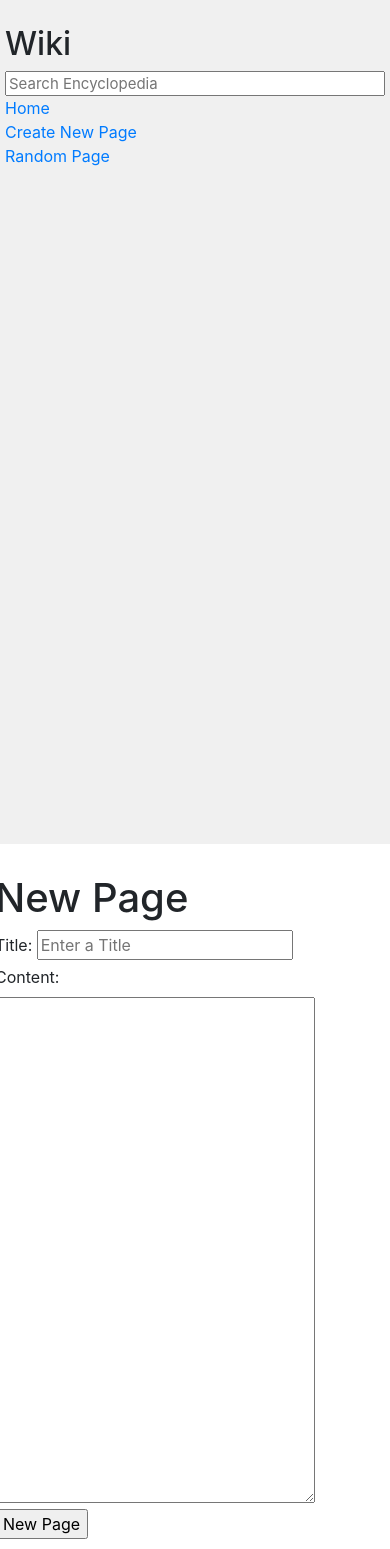
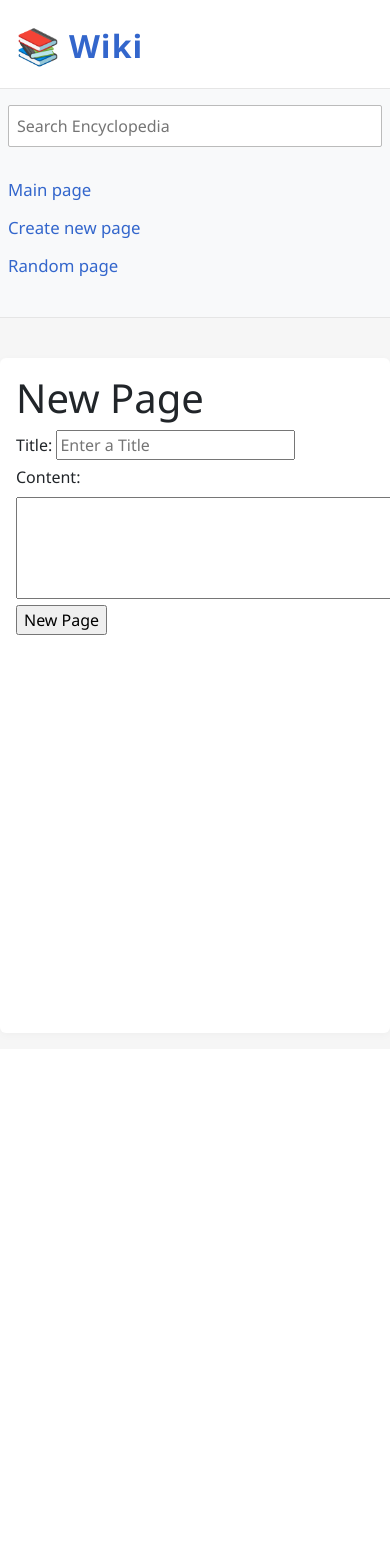
Before and after one commit to sozjamil/Wikipedia-Website, a Django app: page /new/ in a window 390 px wide; the page is wider, and only the part inside the window is pictured. After the commit the page ends 1035 px from the top of that part, so only its background shows below. Run offline with Django 3.2, Linux system fonts and the light colour scheme; some libraries are stand-ins or nearby versions.

Commit message:
updating UI

```diff
--- a/encyclopedia/static/encyclopedia/styles.css
+++ b/encyclopedia/static/encyclopedia/styles.css
@@ -1,4 +1,4 @@
-body {
+/* body {
     margin: 0;
     background-color: white;
 }
@@ -35,4 +35,4 @@ textarea {
 
 .sidebar h2 {
     margin-top: 5px;
-}
+} */
--- a/encyclopedia/templates/encyclopedia/layout.html
+++ b/encyclopedia/templates/encyclopedia/layout.html
@@ -1,37 +1,125 @@
 {% load static %}
 
 <!DOCTYPE html>
-
 <html lang="en">
-    <head>
-        <title>{% block title %}{% endblock %}</title>
-        <link rel="stylesheet" href="https://stackpath.bootstrapcdn.com/bootstrap/4.4.1/css/bootstrap.min.css" integrity="sha384-Vkoo8x4CGsO3+Hhxv8T/Q5PaXtkKtu6ug5TOeNV6gBiFeWPGFN9MuhOf23Q9Ifjh" crossorigin="anonymous">
-        <link href="{% static 'encyclopedia/styles.css' %}" rel="stylesheet">
-    </head>
-    <body>
+<head>
+    <title>{% block title %}Wiki{% endblock %}</title>
+    <meta name="viewport" content="width=device-width, initial-scale=1, shrink-to-fit=no">
+    <link rel="stylesheet" href="https://stackpath.bootstrapcdn.com/bootstrap/4.4.1/css/bootstrap.min.css">
+    <link href="{% static 'encyclopedia/styles.css' %}" rel="stylesheet">
+    <style>
+        body {
+            background: #f6f6f6;
+            font-family: 'Segoe UI', Arial, sans-serif;
+        }
+        .wiki-header {
+            background: #fff;
+            border-bottom: 1px solid #e5e5e5;
+            padding: 1.2rem 0 1rem 0;
+            margin-bottom: 0;
+            text-align: left;
+            box-shadow: 0 2px 4px rgba(0,0,0,0.02);
+        }
+        .wiki-logo {
+            font-size: 2rem;
+            font-weight: 700;
+            color: #3366cc;
+            letter-spacing: 1px;
+            text-decoration: none;
+            display: flex;
+            align-items: center;
+            margin-left: 2rem;
+        }
+        .wiki-logo-icon {
+            font-size: 2.2rem;
+            margin-right: 0.5rem;
+        }
+        .sidebar {
+            background: #f8f9fa;
+            border-right: 1px solid #e5e5e5;
+            min-height: 100vh;
+            padding: 2rem 1rem 1rem 1.5rem;
+        }
+        .sidebar form {
+            margin-bottom: 1.5rem;
+        }
+        .search {
+            width: 100%;
+            padding: 0.5rem;
+            border-radius: 2px;
+            border: 1px solid #bbb;
+            font-size: 1rem;
+        }
+        .sidebar-nav {
+            list-style: none;
+            padding-left: 0;
+        }
+        .sidebar-nav a {
+            color: #3366cc;
+            display: block;
+            padding: 0.4rem 0;
+            font-size: 1.05rem;
+            text-decoration: none;
+            border-radius: 2px;
+            transition: background 0.15s;
+        }
+        .sidebar-nav a:hover {
+            background: #e9ecef;
+            color: #222;
+        }
+        .main {
+            padding: 2.5rem 2rem 2rem 2rem;
+            background: #fff;
+            min-height: 80vh;
+            border-radius: 6px;
+            box-shadow: 0 2px 8px rgba(0,0,0,0.03);
+            margin: 2rem auto;
+            max-width: 900px;
+        }
+        @media (max-width: 991.98px) {
+            .sidebar {
+                min-height: auto;
+                border-right: none;
+                border-bottom: 1px solid #e5e5e5;
+                padding: 1rem 0.5rem;
+            }
+            .main {
+                padding: 1rem;
+                margin: 1rem 0;
+            }
+            .wiki-logo {
+                margin-left: 1rem;
+            }
+        }
+    </style>
+</head>
+<body>
+    <div class="wiki-header">
+        <a href="{% url 'wiki:index' %}" class="wiki-logo">
+            <span class="wiki-logo-icon">&#128218;</span> <!-- Book emoji as icon -->
+            Wiki
+        </a>
+    </div>
+    <div class="container-fluid">
         <div class="row">
-            <div class="sidebar col-lg-2 col-md-3">
-                <h2>Wiki</h2>
+            <nav class="sidebar col-lg-2 col-md-3 mb-4 mb-md-0">
                 <form action="{% url 'wiki:search' %}" method="GET">
                     <input class="search" type="text" name="q" placeholder="Search Encyclopedia">
                 </form>
-                <div>
-                    <a href="{% url 'wiki:index' %}">Home</a>
-                </div>
-                <div>
-                    <a href="{% url 'wiki:new' %}">Create New Page</a>
-                </div>
-                <div>
-                    <a href="{% url 'wiki:random_page' %}">Random Page</a>
-                </div>
-                {% block nav %}
-                {% endblock %}
-            </div>
-            <div class="main col-lg-10 col-md-9">
-                {% block body %}
-                {% endblock %}
-            </div>
+                <ul class="sidebar-nav">
+                    <li><a href="{% url 'wiki:index' %}">Main page</a></li>
+                    <li><a href="{% url 'wiki:new' %}">Create new page</a></li>
+                    <li><a href="{% url 'wiki:random_page' %}">Random page</a></li>
+                    {% block nav %}{% endblock %}
+                </ul>
+            </nav>
+            <main class="main col-lg-10 col-md-9">
+                {% block body %}{% endblock %}
+            </main>
         </div>
 
-    </body>
+
+
+</html></body>    </div>    </div>
+</body>
 </html>
```
